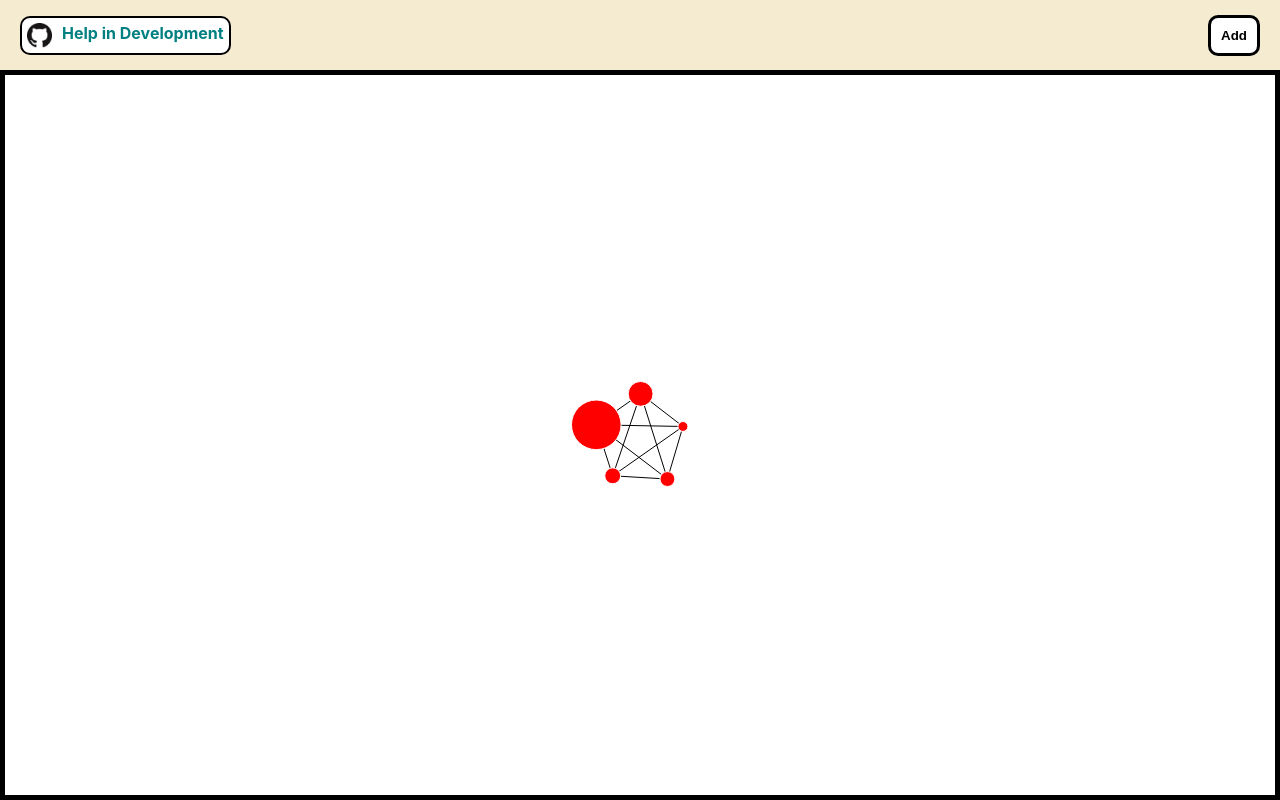
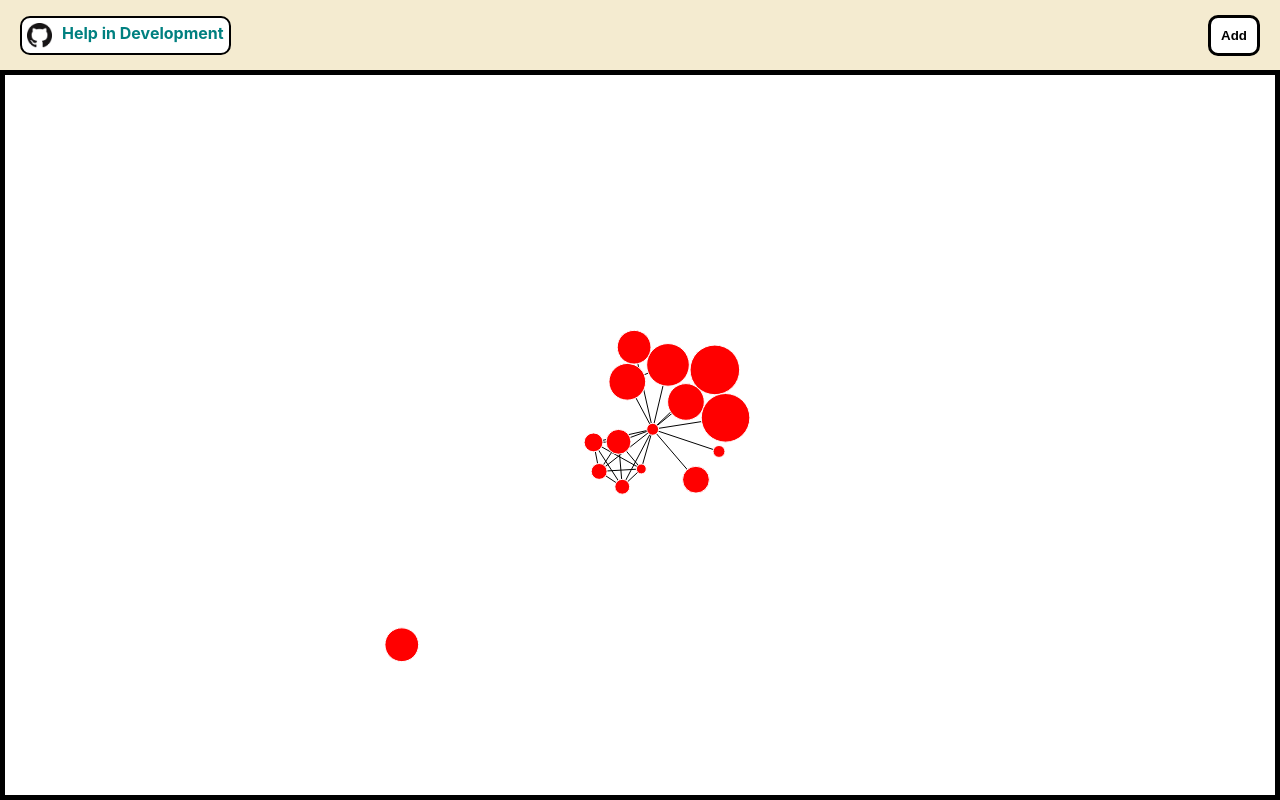
Before and after one commit to 87prashant/MindChart, a React (Create React App) app in the folder packages/client/: page / in a window 1280 px wide. Built offline with nearby package versions, Linux system fonts and the light colour scheme.

Commit message:
add collision force

```diff
--- a/packages/client/src/App.tsx
+++ b/packages/client/src/App.tsx
@@ -57,7 +57,114 @@ function App() {
     emotions: {
       neutral: 10
     },
+    priority: 19,
+    description: "kdfjskdfjfsdfsdfsdlskdj"
+  },
+  {
+    categories: {
+      creative: true,
+    },
+    emotions: {
+      joy: 10
+    },
     priority: 50,
+    description: "kdfjskdfjfsdfsdfsdlskdj"
+  },
+  {
+    categories: {
+      creative: true,
+    },
+    emotions: {
+      anticipation: 10
+    },
+    priority: 27,
+    description: "kdfjskdfjfsdfsdfsdlskdj"
+  },
+  {
+    categories: {
+      creative: true,
+    },
+    emotions: {
+      fear: 10
+    },
+    priority: 37,
+    description: "kdfjskdfjfsdfsdfsdlskdj"
+  },
+  {
+    categories: {
+      creative: true,
+    },
+    emotions: {
+      fear: 10
+    },
+    priority: 49,
+    description: "kdfjskdfjfsdfsdfsdlskdj"
+  },
+  {
+    categories: {
+      creative: true,
+    },
+    emotions: {
+      disgust: 10
+    },
+    priority: 37,
+    description: "kdfjskdfjfsdfsdfsdlskdj"
+  },
+  {
+    categories: {
+      creative: true,
+    },
+    emotions: {
+      disgust: 10
+    },
+    priority: 43,
+    description: "kdfjskdfjfsdfsdfsdlskdj"
+  },
+  {
+    categories: {
+      creative: true,
+    },
+    emotions: {
+      sadness: 10
+    },
+    priority: 12,
+    description: "kdfjskdfjfsdfsdfsdlskdj"
+  },
+  {
+    categories: {
+      creative: true,
+    },
+    emotions: {
+      trust: 10
+    },
+    priority: 34,
+    description: "kdfjskdfjfsdfsdfsdlskdj"
+  },
+  {
+    categories: {
+      anticipation: true,
+    },
+    emotions: {
+      trust: 10,
+      anticipation: 23,
+      joy: 15,
+      fear: 26,
+      neutral: 32,
+      sadness: 12,
+      disgust: 32,
+      anger: 50,
+    },
+    priority: 12,
+    description: "kdfjskdfjfsdfsdfsdlskdj"
+  },
+  {
+    categories: {
+      creative: true,
+    },
+    emotions: {
+      surprise: 10
+    },
+    priority: 34,
     description: "kdfjskdfjfsdfsdfsdlskdj"
   },
   ]
--- a/packages/client/src/components/MiniChart.tsx
+++ b/packages/client/src/components/MiniChart.tsx
@@ -31,7 +31,8 @@ const MiniChart = (props: Props) => {
     };
   });
 
-  const N = d3.map(nodesArray, (d) => d.description).map(intern);
+  const N = d3.map(nodesArray, (d) => JSON.stringify(d)).map(intern);
+  const R = d3.map(nodesArray, (d) => d.priority).map(intern)  //radius array
   const nodes: d3.SimulationNodeDatum[] = d3.map(nodesArray, (_, i) => ({
     index: N[i],
   }));
@@ -47,20 +48,20 @@ const MiniChart = (props: Props) => {
           const compareGroup = compareGroups[l];
           if (group === compareGroup) {
             links.push({
-              source: nodesArray[i].description,
-              target: nodesArray[k].description,
+              source: JSON.stringify(nodesArray[i]),
+              target: JSON.stringify(nodesArray[k]),
             });
           }
         }
       }
     }
   }
-  console.log(nodes)
-  console.log(links)
 
   const forceNode = d3.forceManyBody();
   const forceLink = d3.forceLink(links).id(({ index: i }) => N[i!]);
-  forceNode.strength(-400);
+  const collisionForce = d3.forceCollide((_, i) => R[i] /2)
+  forceNode.strength(-60);
+  forceLink.strength(0.2)
 
   const svg = d3
     .create("svg")
@@ -73,6 +74,7 @@ const MiniChart = (props: Props) => {
     .forceSimulation(nodes)
     .force("link", forceLink)
     .force("charge", forceNode)
+    .force("collide", collisionForce)
     .force("center", d3.forceCenter())
     .on("tick", ticked);
 
```
Also changed, not shown: packages/client/src/components/ForceGraph.tsx (+24 -24 lines).
